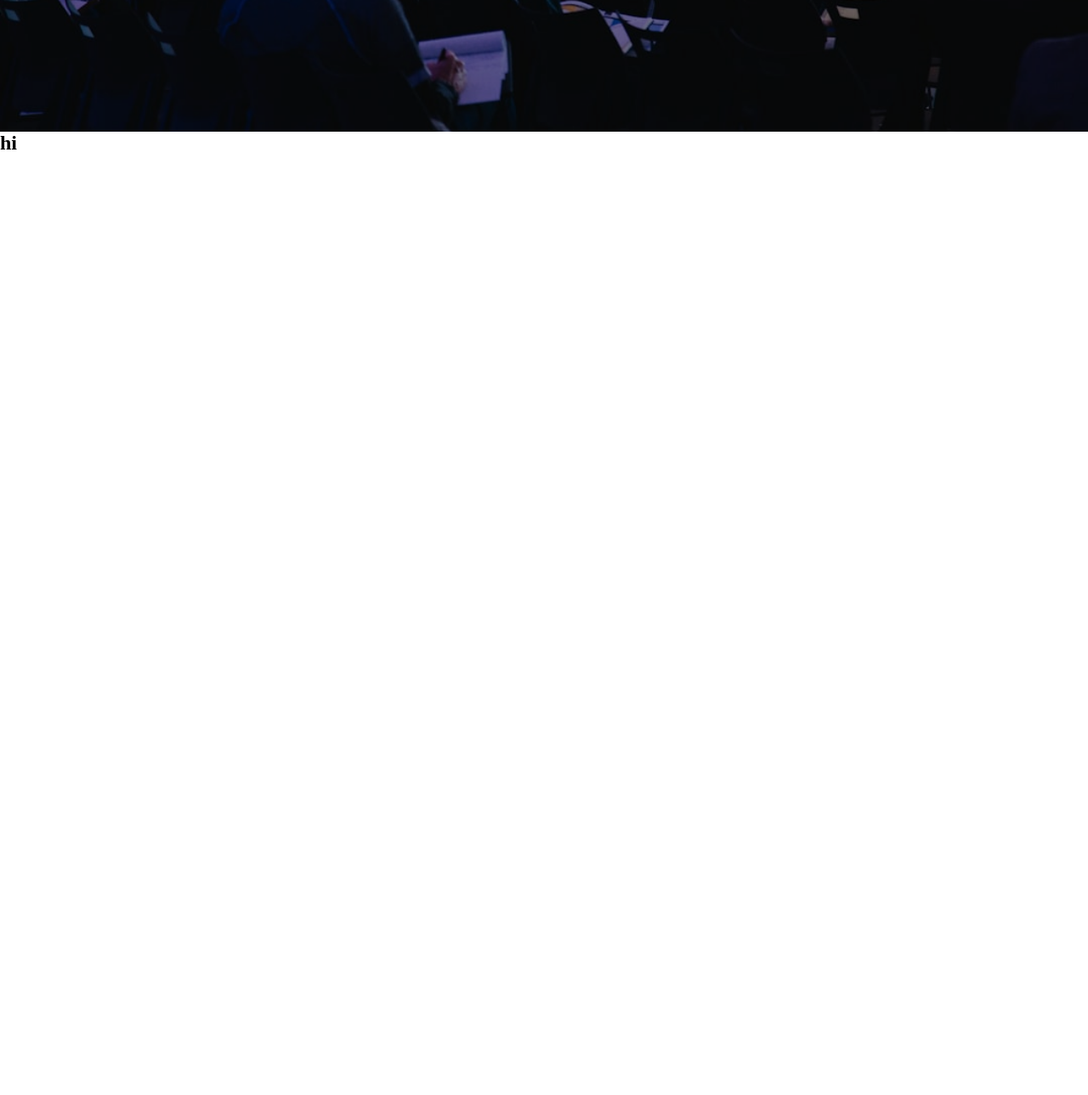
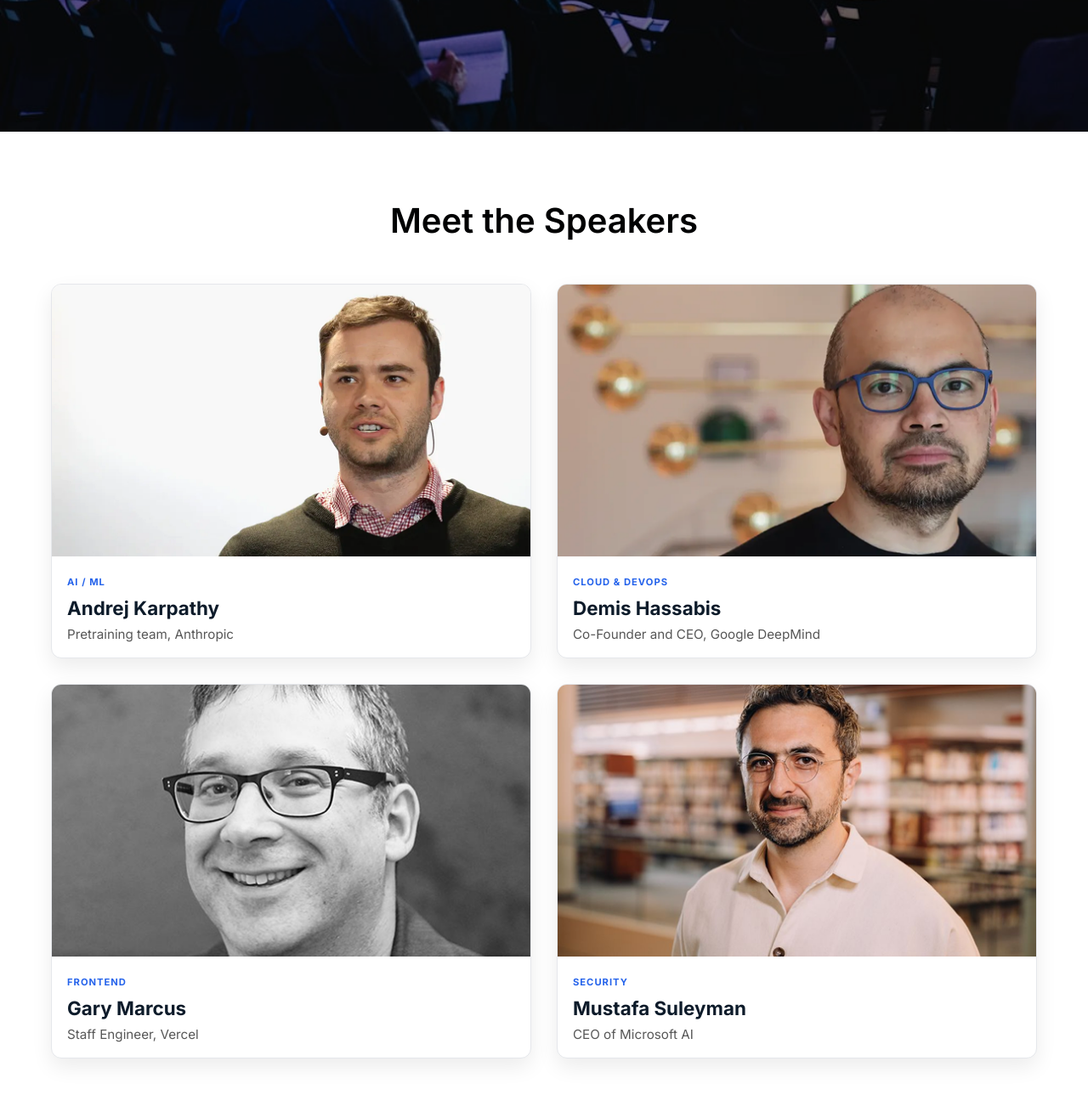
Before and after one commit to visovirex/DevConf2026, a plain HTML site: page index.html in a window 1280 px wide. Shown: the part 729-2018 px from the top of the page at 85% size. Before the commit the page ends 911 px from the top, so only its background shows below. Drawn offline with Linux system fonts and the light colour scheme.

Commit message:
Meet the Speakers section done

```diff
--- a/index.html
+++ b/index.html
@@ -17,7 +17,7 @@
         <nav>
             <div class="container">
                 <div class="logo">
-                    <img src="./assets/logo.png" alt="">
+                    <img src="./assets/logo.png" alt="DevConf2026">
                 </div>
                 <div class="menu">
                     <ul>
@@ -47,7 +47,46 @@
 
         <!-- Main Section -->
         <main>
-            <h2>hi</h2>
+            <!-- Speaker Section -->
+            <section class="speakers">
+                <div class="container">
+                    <h2>Meet the Speakers</h2>
+                    <div class="speaker_grid">
+                        <div class="speaker_card">
+                            <img src="./assets/andrej.png" alt="Andrej Karpathy">
+                            <div class="card_content">
+                                <span class="trak">AI / ML</span>
+                                <h3>Andrej Karpathy</h3>
+                                <p>Pretraining team, Anthropic</p>
+                            </div>
+                        </div>
+                        <div class="speaker_card">
+                            <img src="./assets/demis.png" alt="Demis Hassabis">
+                            <div class="card_content">
+                                <span class="trak">Cloud & DevOps</span>
+                                <h3>Demis Hassabis</h3>
+                                <p>Co-Founder and CEO, Google DeepMind</p>
+                            </div>
+                        </div>
+                        <div class="speaker_card">
+                            <img src="./assets/gary.png" alt="Gary Marcus">
+                            <div class="card_content">
+                                <span class="trak">Frontend</span>
+                                <h3>Gary Marcus</h3>
+                                <p>Staff Engineer, Vercel</p>
+                            </div>
+                        </div>
+                        <div class="speaker_card">
+                            <img src="./assets/mustafa.png" alt="Mustafa Suleyman">
+                            <div class="card_content">
+                                <span class="trak">Security</span>
+                                <h3>Mustafa Suleyman</h3>
+                                <p>CEO of Microsoft AI</p>
+                            </div>
+                        </div>
+                    </div>
+                </div>
+            </section>
         </main>
 
         <!-- Footer Section -->
--- a/style.css
+++ b/style.css
@@ -3,6 +3,7 @@
     margin: 0;
     padding: 0;
     box-sizing: border-box;
+    font-family: 'Inter', sans-serif;
 }
 
 /* Navbar */
@@ -10,7 +11,7 @@ nav{
     width: 100%;
     background: #ffffff;
 }
-.container{
+nav .container{
     max-width: 1200px;
     margin: 0 auto;
     padding: 20px 30px;
@@ -82,3 +83,56 @@ button{
 .hero_content button{
     margin-top: 200px;
 }
+
+/* Speaker Section */
+.speakers{
+    padding: 80px 60px;
+    background: #ffffff;
+}
+.speakers h2{
+    text-align: center;
+    font-size: 2.5rem;
+    margin-bottom: 50px;
+    color: #000102;
+    font-weight: 600;
+}
+.speaker_grid{
+    display: grid;
+    grid-template-columns: repeat(2, 1fr);
+    gap: 30px;
+    margin-top: 50px;
+}
+.card_content{
+    padding: 18px;
+}
+.speaker_card{
+    background: #ffffff;
+    border-radius: 12px;
+    overflow: hidden;
+    border: 1px solid #E5E7EB;
+    box-shadow: 0 10px 25px rgba(0, 0, 0, 0.08);
+}
+.speaker_card img{
+    width: 100%;
+    height: 320px;
+    object-fit: cover;
+    display: block;
+}
+.trak{
+    display: inline-block;
+    color: #2563EB;
+    font-size: .7rem;
+    font-weight: 700;
+    text-transform: uppercase;
+    letter-spacing: 1px;
+    margin-bottom: 10px;
+}
+.speaker_card h3{
+    margin-bottom: 8px;
+    font-size: 1.4rem;
+    color: #0D1B2A;
+}
+.speaker_card p{
+    font-size: 0.95rem;
+    color: #575757;
+}
```
